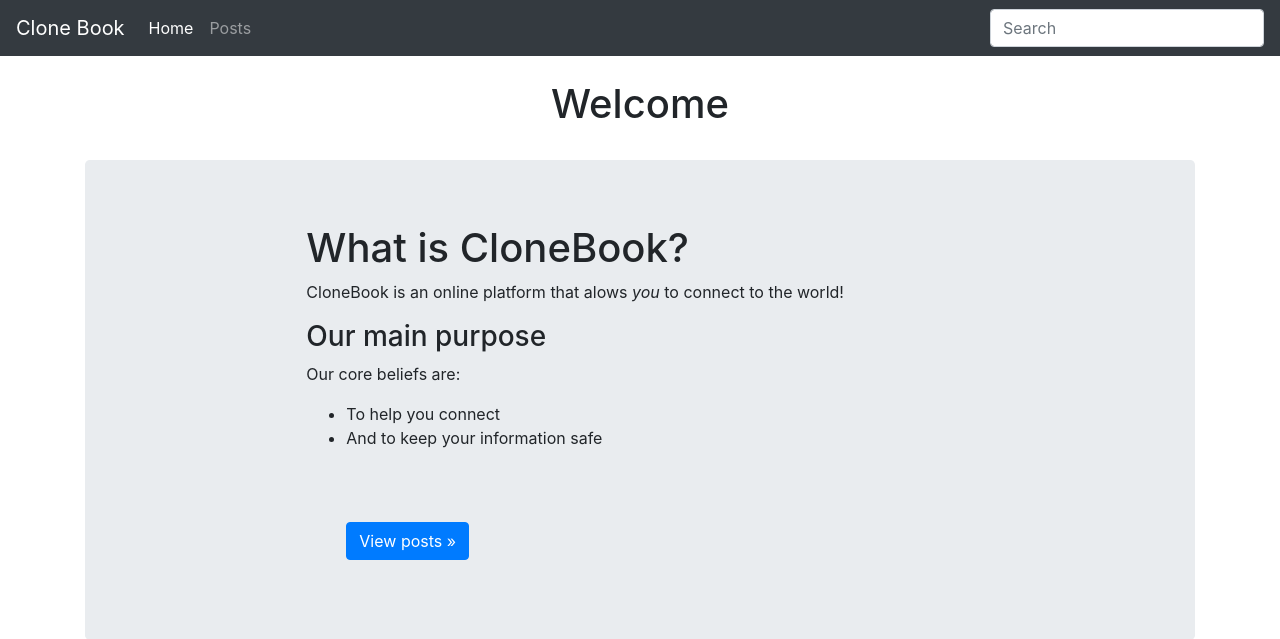
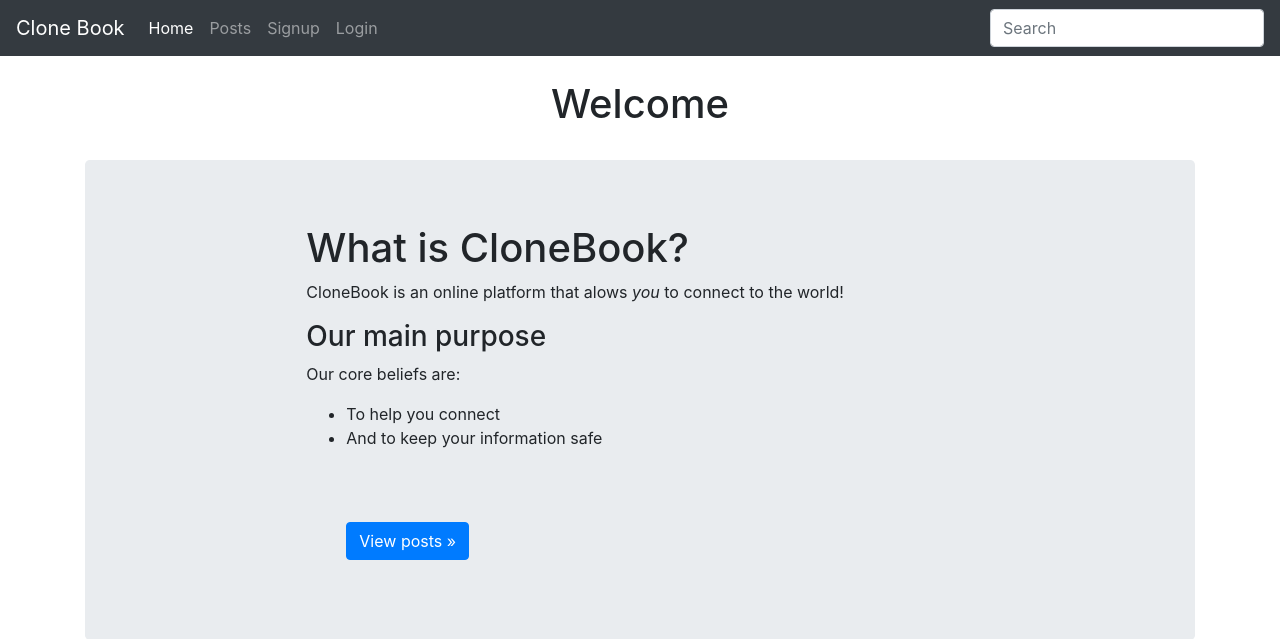
Before and after one commit to AR-jpeg/giga-new, a Flask app: page / in a window 1280 px wide. Shown: the top 639 px of the page. Run offline with Flask 2, Linux system fonts and the light colour scheme; some libraries are stand-ins or nearby versions.

Commit message:
Update base.html

```diff
--- a/templates/base.html
+++ b/templates/base.html
@@ -25,6 +25,15 @@
                 <li class="nav-item">
                     <a class="nav-link" href="/posts">Posts</a>
                 </li>
+
+                <li class="nav-item">
+                    <a class="nav-link" href="/signup">Signup</a>
+                </li>
+
+                <li class="nav-item">
+                    <a class="nav-link" href="/login">Login</a>
+                </li>
+
                 </ul>
                 <form class="form-inline my-2 my-md-0">
                     <input class="form-control" type="text" placeholder="Search">
```
